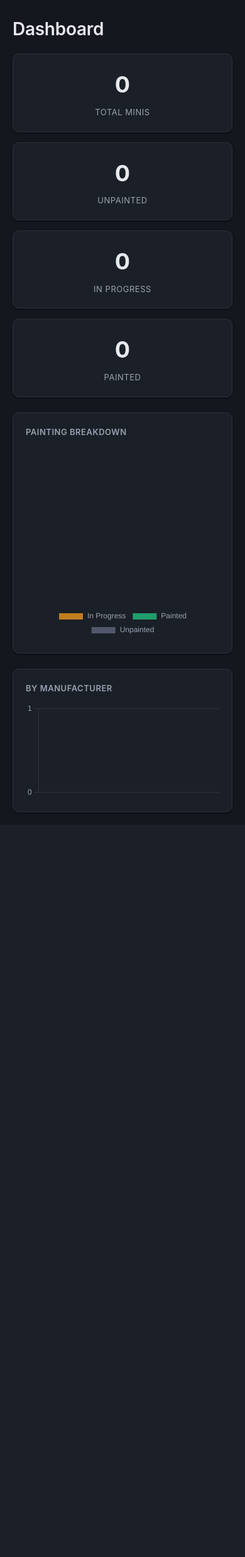
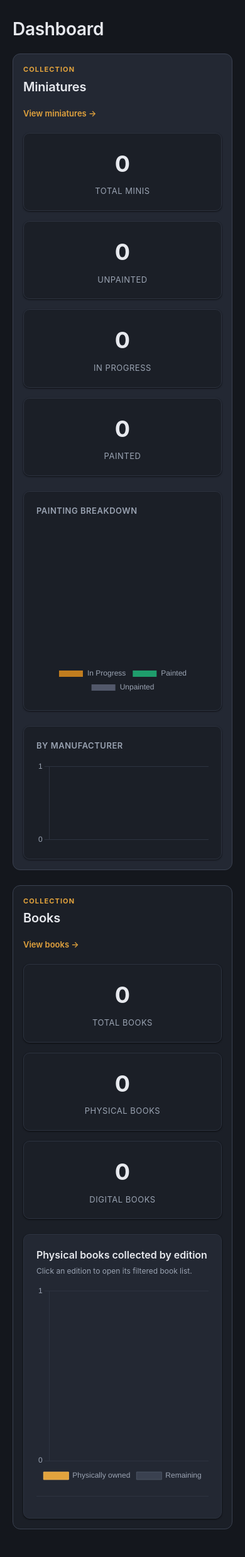
Before and after one commit to lcockerham/mini-tracker, a FastAPI app: page /dashboard in a window 390 px wide; the page is wider, and only the part inside the window is pictured. Shown: the part 76-2549 px from the top of that part at 63% size. Before the commit the page ends 1369 px from the top of that part, so only its background shows below. Run offline with FastAPI, Linux system fonts and the light colour scheme.

Commit message:
Add book collection metrics to dashboard

```diff
--- a/app/routers/dashboard.py
+++ b/app/routers/dashboard.py
@@ -2,15 +2,26 @@ from pathlib import Path
 
 from fastapi import APIRouter, Depends, Request
 from fastapi.templating import Jinja2Templates
-from sqlalchemy import func
+from sqlalchemy import case, func
 from sqlalchemy.orm import Session
 
 from app.database import get_db
-from app.models import Mini, MiniStatus
+from app.models import Book, GameSystem, Mini, MiniStatus
 
 templates = Jinja2Templates(directory=Path(__file__).resolve().parent.parent / "templates")
 
 router = APIRouter()
+
+DND_EDITION_ORDER = [
+    "OD&D",
+    "D&D Basic",
+    "D&D Expert",
+    "AD&D 1e",
+    "AD&D 2e",
+    "D&D 3e",
+    "D&D 4e",
+    "D&D 5e",
+]
 
 
 @router.get("/dashboard")
@@ -54,9 +65,47 @@ def dashboard(request: Request, db: Session = Depends(get_db)):
     )
     timeline = {month: count for month, count in timeline_rows}
 
+    # Book collection summary
+    book_counts = {
+        "Physical": db.query(Book).filter(Book.owns_physical.is_(True)).count(),
+        "Digital": db.query(Book).filter(Book.owns_digital.is_(True)).count(),
+    }
+    total_books = db.query(Book).count()
+
+    book_system_rows = (
+        db.query(
+            GameSystem.id,
+            GameSystem.name,
+            func.count(Book.id),
+            func.sum(case((Book.owns_physical.is_(True), 1), else_=0)),
+        )
+        .select_from(Book)
+        .outerjoin(GameSystem, Book.game_system_id == GameSystem.id)
+        .group_by(GameSystem.name)
+        .order_by(func.count(Book.id).desc())
+        .all()
+    )
+    book_collection = []
+    for system_id, name, total_count, physical_count in book_system_rows:
+        edition = name or "Unassigned"
+        if edition not in DND_EDITION_ORDER:
+            continue
+        physical_count = physical_count or 0
+        book_collection.append({
+            "system_id": system_id,
+            "name": edition,
+            "total": total_count,
+            "physical": physical_count,
+            "physical_percent": round(physical_count / total_count * 100, 1),
+        })
+    book_collection.sort(key=lambda item: DND_EDITION_ORDER.index(item["name"]))
+
     return templates.TemplateResponse(request, "dashboard.html", {
         "total": total,
         "status_counts": status_counts,
         "manufacturers": manufacturers,
         "timeline": timeline,
+        "total_books": total_books,
+        "book_counts": book_counts,
+        "book_collection": book_collection,
     })
--- a/app/static/css/style.css
+++ b/app/static/css/style.css
@@ -335,6 +335,98 @@ button:hover, .btn:hover {
     margin-top: 4px;
 }
 
+.dashboard-section {
+    padding: 24px;
+    background: var(--surface-alt);
+    border: 1px solid var(--border-strong);
+    border-radius: 12px;
+    margin-bottom: 24px;
+}
+
+.dashboard-section-header {
+    display: flex;
+    align-items: end;
+    justify-content: space-between;
+    gap: 16px;
+    margin-bottom: 20px;
+}
+
+.dashboard-section-header h2 {
+    margin-bottom: 0;
+    color: var(--text);
+    font-size: 20px;
+    letter-spacing: -0.01em;
+    text-transform: none;
+}
+
+.dashboard-kicker {
+    margin-bottom: 2px;
+    color: var(--accent);
+    font-size: 11px;
+    font-weight: 700;
+    letter-spacing: 0.1em;
+    text-transform: uppercase;
+}
+
+.dashboard-section-link {
+    font-size: 13px;
+    font-weight: 600;
+    white-space: nowrap;
+}
+
+.dashboard-wide-card {
+    margin-top: 24px;
+}
+
+.books-dashboard-section {
+    background: var(--surface);
+}
+
+.books-summary-grid {
+    margin-bottom: 24px;
+}
+
+.book-chart-card {
+    background: var(--surface-alt);
+}
+
+.book-chart-heading {
+    display: flex;
+    align-items: baseline;
+    justify-content: space-between;
+    gap: 16px;
+    margin-bottom: 12px;
+}
+
+.book-chart-heading h3 {
+    color: var(--text);
+    font-size: 16px;
+    font-weight: 600;
+}
+
+.book-chart-heading p {
+    color: var(--text-secondary);
+    font-size: 12px;
+}
+
+.book-chart-container {
+    height: 360px;
+}
+
+.book-edition-links {
+    display: flex;
+    flex-wrap: wrap;
+    gap: 8px 16px;
+    margin-top: 16px;
+    padding-top: 14px;
+    border-top: 1px solid var(--border);
+}
+
+.book-edition-links a {
+    font-size: 12px;
+    font-weight: 600;
+}
+
 .charts-grid {
     display: grid;
     grid-template-columns: 1fr 1fr;
@@ -343,6 +435,27 @@ button:hover, .btn:hover {
 
 .charts-grid .card {
     min-width: 0;
+}
+
+@media (max-width: 600px) {
+    .dashboard-section {
+        padding: 16px;
+    }
+
+    .dashboard-section-header {
+        align-items: flex-start;
+        flex-direction: column;
+    }
+
+    .book-chart-heading {
+        align-items: flex-start;
+        flex-direction: column;
+        gap: 2px;
+    }
+
+    .book-chart-container {
+        height: 320px;
+    }
 }
 
 .photo-grid {
--- a/app/templates/dashboard.html
+++ b/app/templates/dashboard.html
@@ -3,6 +3,15 @@
 
 {% block content %}
 <h1>Dashboard</h1>
+
+<section class="dashboard-section">
+    <div class="dashboard-section-header">
+        <div>
+            <p class="dashboard-kicker">Collection</p>
+            <h2>Miniatures</h2>
+        </div>
+        <a class="dashboard-section-link" href="/minis">View miniatures &rarr;</a>
+    </div>
 
     <div class="stats-grid">
         <div class="card stat-card">
@@ -30,11 +39,50 @@
     </div>
 
     {% if timeline %}
-<div class="card" style="margin-top: 24px;">
+    <div class="card dashboard-wide-card">
         <h2>Painting Timeline</h2>
         <canvas id="timelineChart"></canvas>
     </div>
     {% endif %}
+</section>
+
+<section class="dashboard-section books-dashboard-section">
+    <div class="dashboard-section-header">
+        <div>
+            <p class="dashboard-kicker">Collection</p>
+            <h2>Books</h2>
+        </div>
+        <a class="dashboard-section-link" href="/books">View books &rarr;</a>
+    </div>
+
+    <div class="stats-grid books-summary-grid">
+        <div class="card stat-card">
+            <div class="stat-value">{{ total_books }}</div>
+            <div class="stat-label">Total Books</div>
+        </div>
+        {% for ownership, count in book_counts.items() %}
+        <div class="card stat-card">
+            <div class="stat-value">{{ count }}</div>
+            <div class="stat-label">{{ ownership }} Books</div>
+        </div>
+        {% endfor %}
+    </div>
+
+    <div class="card book-chart-card">
+        <div class="book-chart-heading">
+            <h3>Physical books collected by edition</h3>
+            <p>Click an edition to open its filtered book list.</p>
+        </div>
+        <div class="book-chart-container">
+            <canvas id="bookCollectionChart"></canvas>
+        </div>
+        <div class="book-edition-links" aria-label="Filter books by edition">
+            {% for edition in book_collection %}
+            <a href="/books?game_system_id={{ edition.system_id }}">{{ edition.name }}</a>
+            {% endfor %}
+        </div>
+    </div>
+</section>
 
 {% endblock %}
 
@@ -98,6 +146,58 @@
         }
     });
 
+    // Physical book collection by edition. Each bar is clickable.
+    const bookCollection = {{ book_collection | tojson }};
+    new Chart(document.getElementById('bookCollectionChart'), {
+        type: 'bar',
+        data: {
+            labels: bookCollection.map(edition => edition.name),
+            datasets: [{
+                label: 'Physically owned',
+                data: bookCollection.map(edition => edition.physical),
+                backgroundColor: '#e2a33d',
+                borderColor: '#f0b455',
+                borderWidth: 1,
+                stack: 'collection',
+            }, {
+                label: 'Remaining',
+                data: bookCollection.map(edition => edition.total - edition.physical),
+                backgroundColor: '#3a4150',
+                borderColor: '#4b5563',
+                borderWidth: 1,
+                stack: 'collection',
+            }]
+        },
+        options: {
+            maintainAspectRatio: false,
+            responsive: true,
+            onClick: function(event, elements) {
+                if (elements.length > 0) {
+                    const edition = bookCollection[elements[0].index];
+                    window.location.href = `/books?game_system_id=${edition.system_id}`;
+                }
+            },
+            onHover: function(event, elements) {
+                event.native.target.style.cursor = elements.length ? 'pointer' : 'default';
+            },
+            plugins: {
+                legend: { position: 'bottom' },
+                tooltip: {
+                    callbacks: {
+                        afterBody: function(context) {
+                            const edition = bookCollection[context[0].dataIndex];
+                            return `${edition.physical_percent}% collected (${edition.physical} of ${edition.total})`;
+                        }
+                    }
+                }
+            },
+            scales: {
+                x: { stacked: true },
+                y: { beginAtZero: true, stacked: true, ticks: { stepSize: 1 } }
+            }
+        }
+    });
+
     // Timeline chart
     {% if timeline %}
     const timelineData = {{ timeline | tojson }};
```
Also changed, not shown: tests/test_dashboard.py (added, +36 -0 lines). Lines whose indentation alone changed are shown as unchanged.
